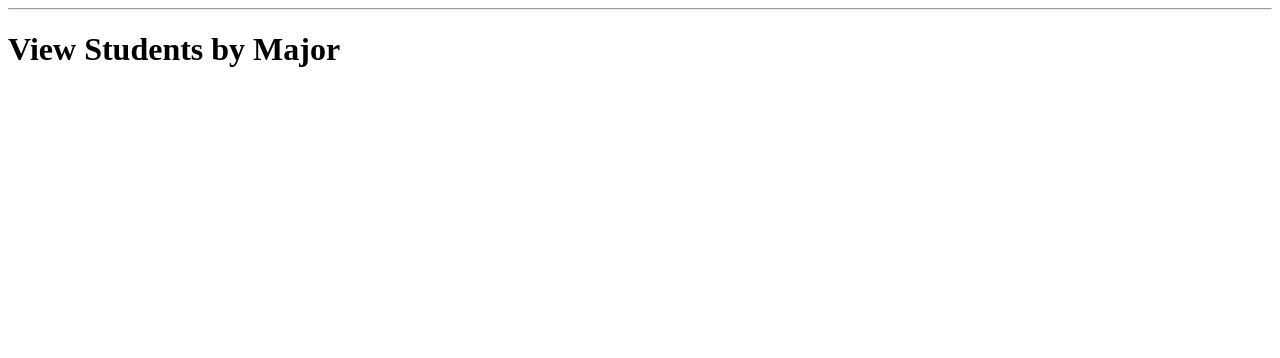
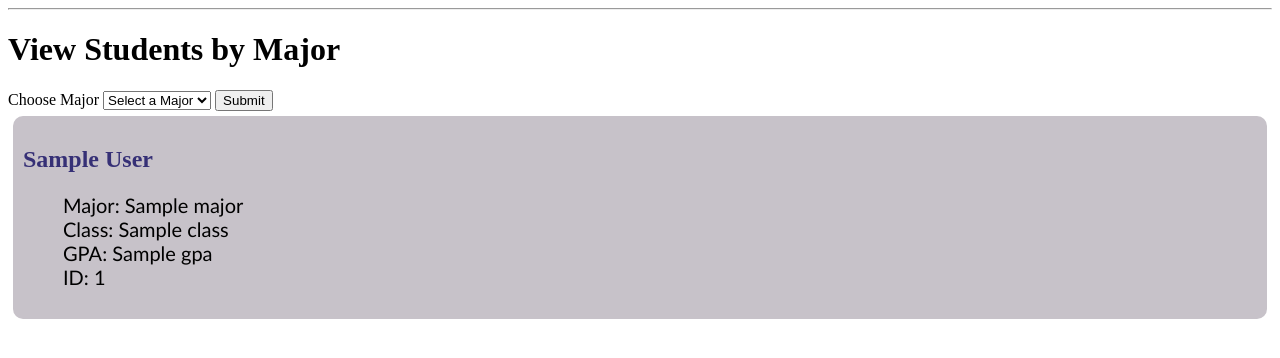
Before and after one commit to cecelia-hahn/MSAIntroToProgramming, a Flask app: template student api/web_app/templates/majors.html in a window 1280 px wide. Shown: the part 63-421 px from the top of the page. Run offline with Flask 3, Linux system fonts and the light colour scheme; the template is opened without the code that fills it: most values are stand-ins (such as "Sample title", 1, 10 or a date in 2020).

Commit message:
Add files via upload

```diff
--- a/student api/web_app/app.py
+++ b/student api/web_app/app.py
@@ -8,6 +8,9 @@ app.config["DEBUG"] = True
 
 #set a secret key to use when validating form data
 app.config["SECRET_KEY"] = "your secret key"
+
+#define a constant value for url
+URL = "http://127.0.0.1:5000/api/students/all"
 
 #function to request student data from the api
 #input: url
@@ -21,20 +24,65 @@ def get_student_data(url):
 
     return response_json
 
+#function to return a list of unique majors
+#input: url
+#output: list of unique majors
+def get_unique_majors():
+
+    #get list of students from the student api
+    student_list = get_student_data(URL)
+
+    #produce a list of unique majors
+    unique_majors = []
+
+    for student in student_list:
+        if student["major"] not in unique_majors:
+            unique_majors.append(student["major"])
+
+    unique_majors.sort()
+    return unique_majors
+
+
 #create a route for the site index page that will display all student data
 @app.route("/", methods=['GET'])
 def index():
     #get student data
     #make a request to the student data api url
-    url = "http://127.0.0.1:5000/api/students/all"
 
-    student_data = get_student_data(url)
+    student_data = get_student_data(URL)
 
     #send student data to the index.html page
     return render_template('index.html', student_data=student_data)
 
 @app.route('/majors', methods=['GET'])
 def majors():
-    return render_template('majors.html')
+    #write code that gets a unique list of majors from student data
+    major_list = get_unique_majors()
+    #get student data from the api: list of student dictionaries
+
+    return render_template('majors.html', major_list=major_list)
+
+@app.route('/majors', methods=['POST'])
+def majors_post():
+    major_list = get_unique_majors()
+    result_list = []
+
+    #get the form data that was submitted
+    major = request.form.get('major')
+    #validate form data. if invalid data, show error message
+    if not major:
+        flash("You must select a major")
+    else:
+        #find students with the selected major and return to the majors.html page
+        #get student data
+        student_list = get_student_data(URL)
+
+        #loop through list of students. if student major == major, place student in a result list
+        for student in student_list:
+            if student["major"] == major:
+                result_list.append(student)
+
+        #send result list to the majors.html page
+    return render_template('majors.html', major_list=major_list, result_list=result_list)
 
 app.run(port=5005)
--- a/student api/web_app/templates/majors.html
+++ b/student api/web_app/templates/majors.html
@@ -2,5 +2,32 @@
 
 {% block content %}
     <h1>{% block title %} View Students by Major {% endblock %}</h1>
+    <form method="post">
+        <label for="major">Choose Major</label>
+        <select id="major" name="major">
+            <option value="">Select a Major</option>
+            {% for major in major_list %}
+                <option value="{{ major }}">{{ major }}</option>
+
+            {% endfor %}
+
+        </select>
+        <input type="submit" value="Submit"/>
+    </form>
+
+    {% if result_list %}
+        {% for student in result_list %}
+            <div class="post">
+                <h2>{{ student['first_name'] }} {{ student['last_name'] }}</h2>
+                <ul>
+                    <li>Major: {{ student['major'] }}</li>
+                    <li>Class: {{ student['class'] }}</li>
+                    <li>GPA: {{ student['gpa'] }}</li>
+                    <li>ID: {{ student['id'] }}</li>
+                </ul>
+            </div>
+        {% endfor %}
+
+    {% endif %}
 
 {% endblock %}
```
Also changed, not shown: student api/web_app/unique_list.py (added, +25 -0 lines).
